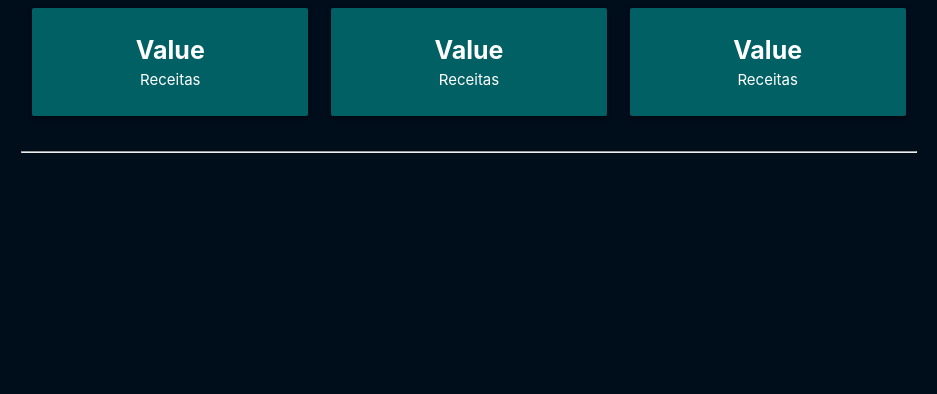
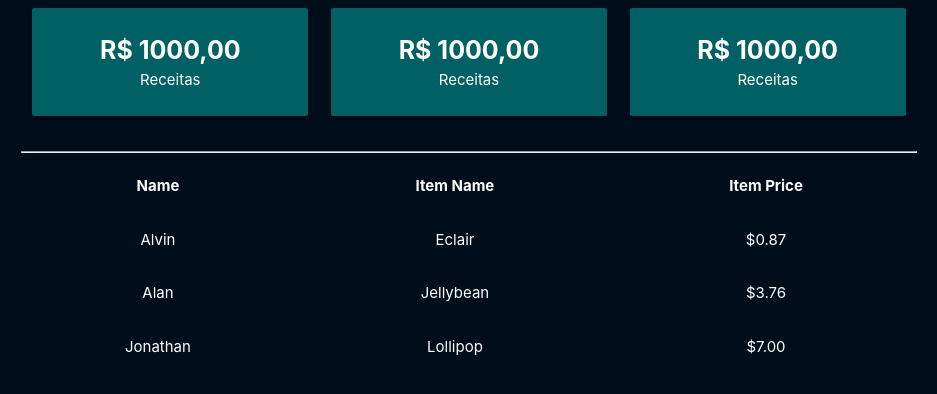
Before and after one commit to muriloviscondi/my-finances, a React (Create React App) app in the folder frontend/: page / in a window 1280 px wide. Shown: the top 394 px of the page, without its empty margins (171-1108 px from the left). Built offline with nearby package versions, Linux system fonts and the light colour scheme.

Commit message:
alterando div cards

```diff
--- a/frontend/src/componentes/Cards/Cards.js
+++ b/frontend/src/componentes/Cards/Cards.js
@@ -4,10 +4,12 @@ import style from './style.module.css';
 
 export default function Cards() {
   return (
-    <div className="card cyan darken-4">
-      <div className="card-content center">
-        <p className={`center ${style.titleCash}`}>Value</p>
-        <p>Receitas</p>
+    <div className="col s12 m4">
+      <div className="card cyan darken-4">
+        <div className="card-content center">
+          <p className={`center ${style.titleCash}`}>R$ 1000,00</p>
+          <p>Receitas</p>
+        </div>
       </div>
     </div>
   );
--- a/frontend/src/pages/Finances/index.js
+++ b/frontend/src/pages/Finances/index.js
@@ -6,18 +6,39 @@ export default function Financy() {
   return (
     <div className="container">
       <div className="row">
-        <div className="col s12 m4">
-          <Cards />
-        </div>
-        <div className="col s12 m4">
-          <Cards />
-        </div>
-        <div className="col s12 m4">
-          <Cards />
-        </div>
+        <Cards />
+        <Cards />
+        <Cards />
       </div>
+      <hr />
 
-      <hr />
+      <table className="centered">
+        <thead>
+          <tr>
+            <th>Name</th>
+            <th>Item Name</th>
+            <th>Item Price</th>
+          </tr>
+        </thead>
+
+        <tbody>
+          <tr>
+            <td>Alvin</td>
+            <td>Eclair</td>
+            <td>$0.87</td>
+          </tr>
+          <tr>
+            <td>Alan</td>
+            <td>Jellybean</td>
+            <td>$3.76</td>
+          </tr>
+          <tr>
+            <td>Jonathan</td>
+            <td>Lollipop</td>
+            <td>$7.00</td>
+          </tr>
+        </tbody>
+      </table>
     </div>
   );
 }
```
